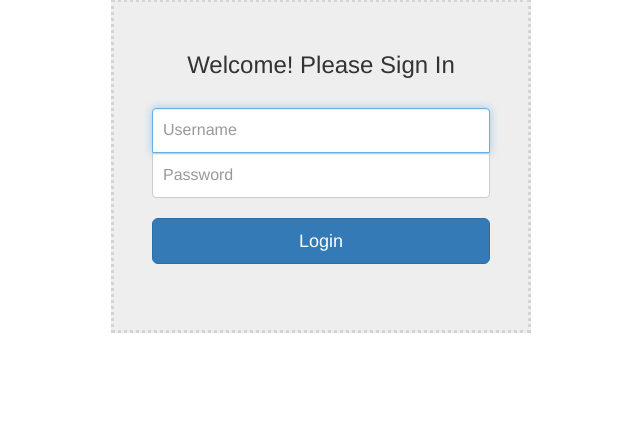
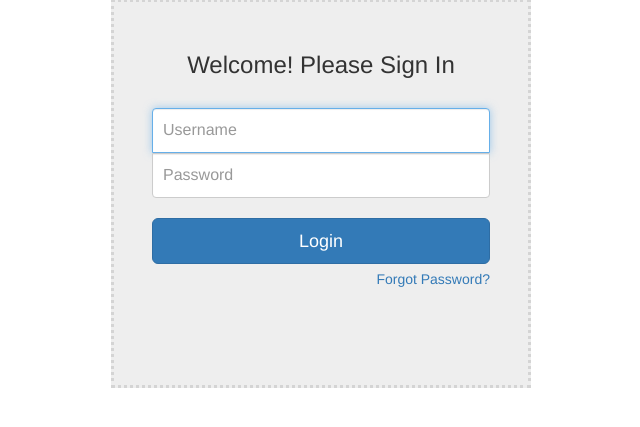
Before and after one commit to inwonday/pettyCash, a Django app: page /login in a window 1280 px wide. Shown: the part 182-609 px from the top of the page, without its empty margins (319-959 px from the left). Run offline with Django 3.2, Linux system fonts and the light colour scheme; some libraries are stand-ins or nearby versions.

Commit message:
forgot password login

```diff
--- a/bwi/templates/bwi/login.html
+++ b/bwi/templates/bwi/login.html
@@ -85,6 +85,11 @@ input[type="password"] {
   background-image: -o-linear-gradient(left, #c4e17f, #c4e17f 12.5%, #f7fdca 12.5%, #f7fdca 25%, #fecf71 25%, #fecf71 37.5%, #f0776c 37.5%, #f0776c 50%, #db9dbe 50%, #db9dbe 62.5%, #c49cde 62.5%, #c49cde 75%, #669ae1 75%, #669ae1 87.5%, #62c2e4 87.5%, #62c2e4);
   background-image: linear-gradient(to right, #c4e17f, #c4e17f 12.5%, #f7fdca 12.5%, #f7fdca 25%, #fecf71 25%, #fecf71 37.5%, #f0776c 37.5%, #f0776c 50%, #db9dbe 50%, #db9dbe 62.5%, #c49cde 62.5%, #c49cde 75%, #669ae1 75%, #669ae1 87.5%, #62c2e4 87.5%, #62c2e4);
 }
+
+        .password {
+            text-align: right;
+    		margin-top: 5px;
+        }
 </style>
 
 
@@ -100,6 +105,7 @@ input[type="password"] {
 			  <input type="password" class="form-control" name="password" placeholder="Password" required=""/>
 
 			  <button class="btn btn-lg btn-primary btn-block"  name="Submit" value="Login" type="Submit">Login</button>
+            <div class="form-signin-heading password"><a href="/changepassword">Forgot Password?</a></div>
 		</form>
 	</div>
 </div>
```
